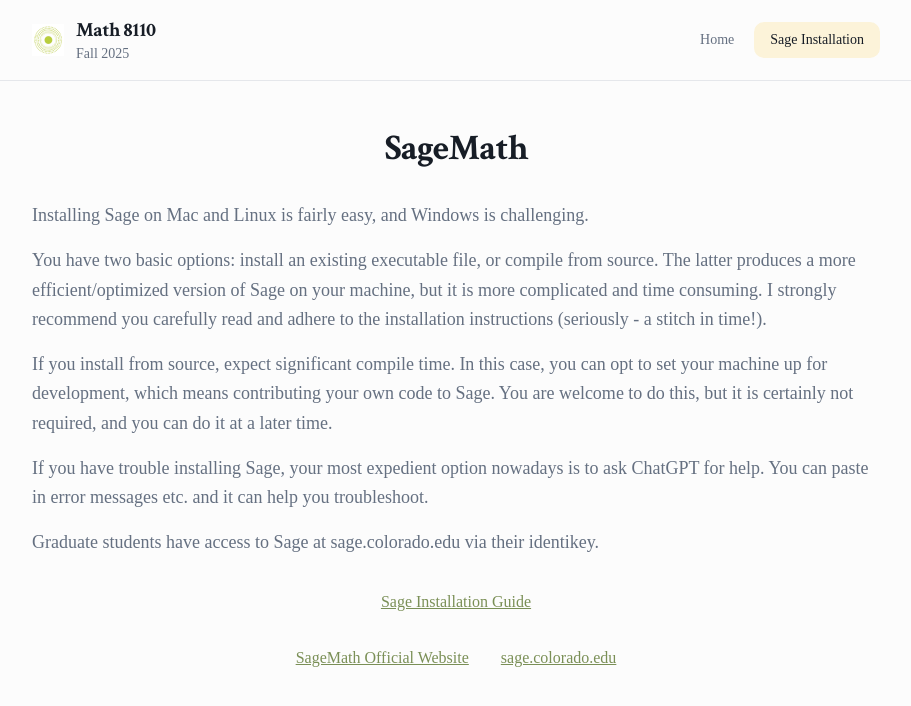
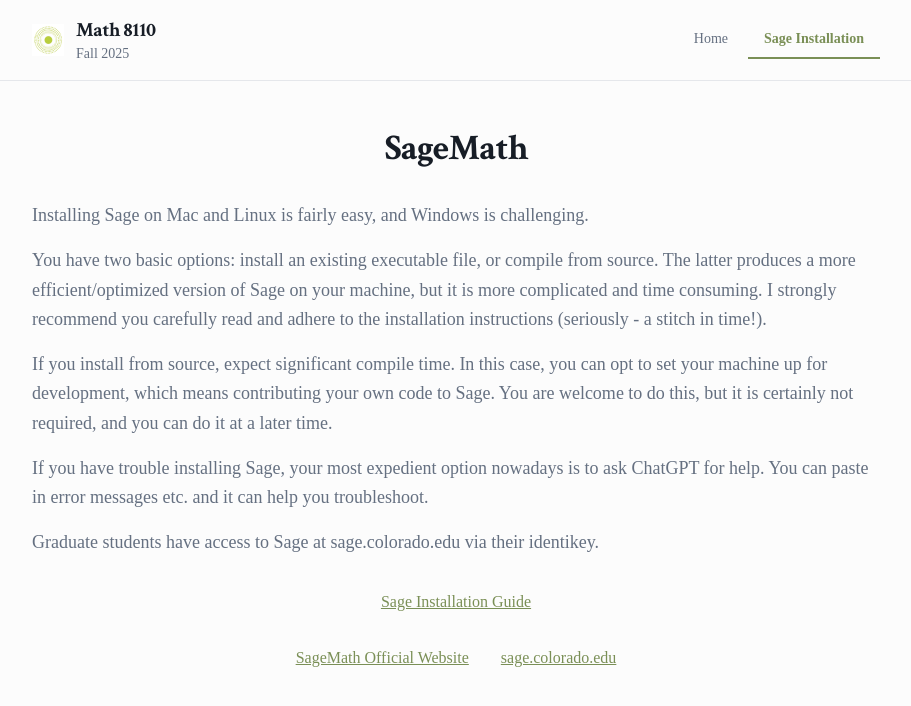
Before and after one commit to katestange/math-computation-hub, a React (Vite) app: page /sage-installation in a window 1280 px wide. Shown: the top 706 px of the page, without its empty margins (184-1095 px from the left). Built offline with nearby package versions, Linux system fonts and the light colour scheme.

Commit message:
Refine active tab highlighting
Update active tab styling to use an old-fashioned, olive green element such as an underline or increased font weight, avoiding rounded boxes.

```diff
--- a/src/components/Navigation.tsx
+++ b/src/components/Navigation.tsx
@@ -29,10 +29,10 @@ const Navigation = () => {
                 key={link.href}
                 to={link.href}
                 className={cn(
-                  "px-4 py-2 rounded-md text-sm font-medium transition-colors",
+                  "px-4 py-2 text-sm transition-colors border-b-2 border-transparent",
                   location.pathname === link.href
-                    ? "bg-accent text-accent-foreground"
-                    : "text-muted-foreground hover:text-foreground hover:bg-accent/50"
+                    ? "text-primary font-bold border-b-primary"
+                    : "text-muted-foreground font-medium hover:text-foreground"
                 )}
               >
                 {link.label}
```
